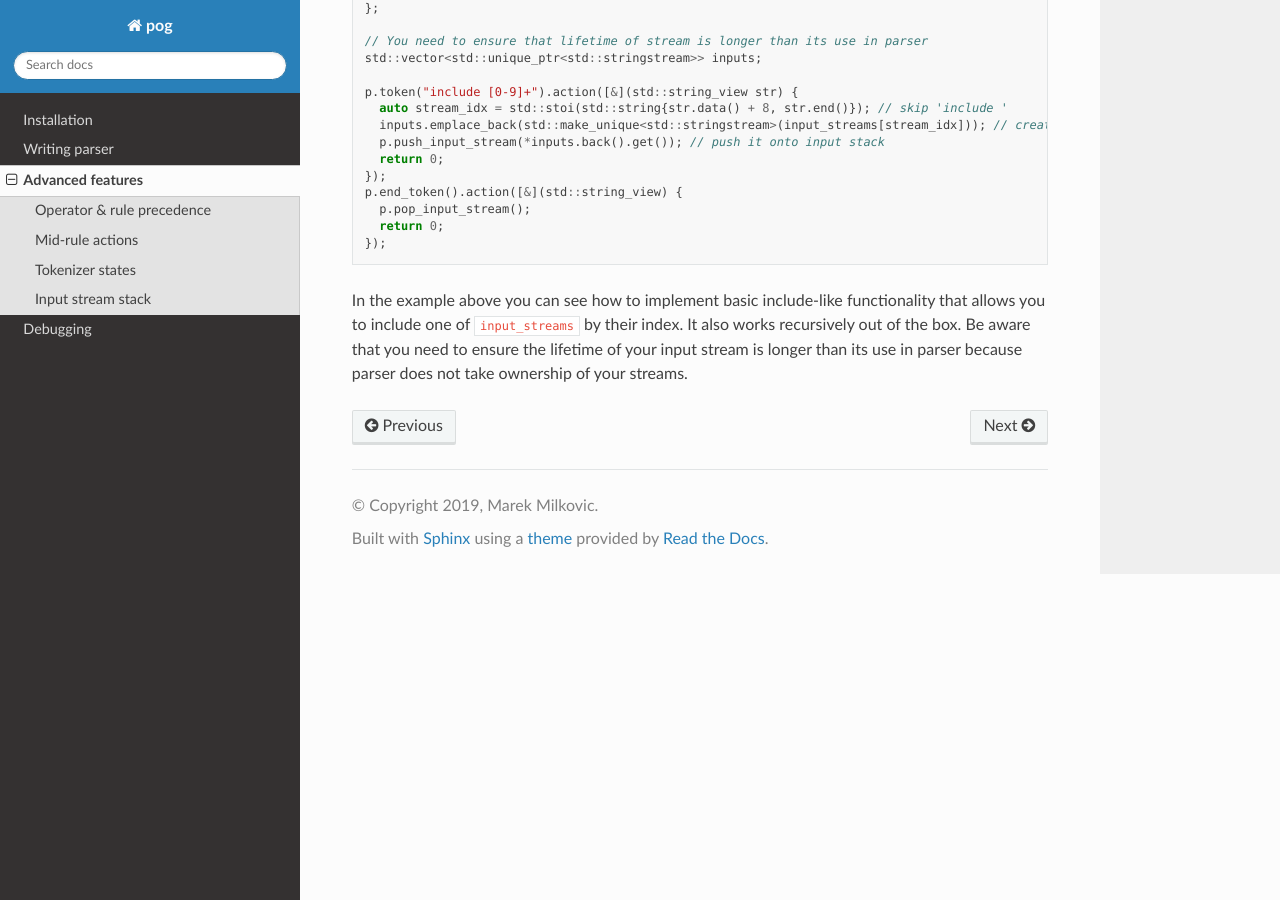
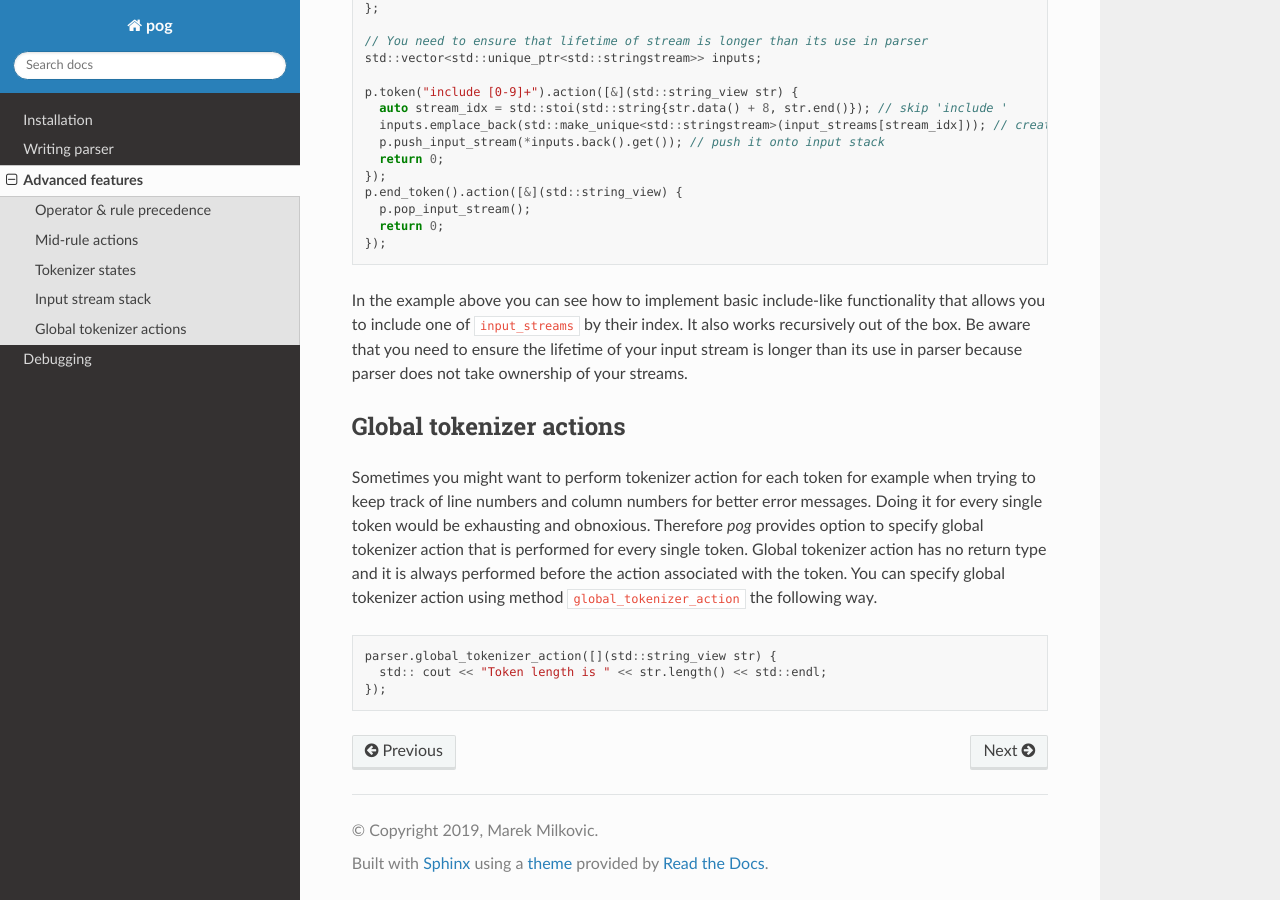
Before and after one commit to metthal/pog, a Sphinx documentation site: the page built from docs/advanced.rst, in a window 1280 px wide and 900 px high, scrolled down 4166 px. Built offline with Sphinx 7.4.7 and the Read the Docs theme 2.0.0, drawn with Linux system fonts in a browser that asks for light colours.

Commit message:
Added support for global tokenizer actions

```diff
--- a/CHANGELOG.md
+++ b/CHANGELOG.md
@@ -1,4 +1,8 @@
 # dev
+
+* Added support for global tokenizer actions
+
+# v0.4.0 (2019-09-28)
 
 * Fixed calulcation of includes and lookback relations when there are more instances of the same symbol inspected
 * Added option to define `POG_DEBUG` to print debugging messages from parser adn tokenizer
--- a/docs/advanced.rst
+++ b/docs/advanced.rst
@@ -182,3 +182,16 @@ This can be useful for implementing things like ``include`` of another file.
 
 In the example above you can see how to implement basic include-like functionality that allows you to include one of ``input_streams`` by their index. It also works recursively out of the box.
 Be aware that you need to ensure the lifetime of your input stream is longer than its use in parser because parser does not take ownership of your streams.
+
+Global tokenizer actions
+========================
+
+Sometimes you might want to perform tokenizer action for each token for example when trying to keep track of line numbers and column numbers for better error messages. Doing it for every single
+token would be exhausting and obnoxious. Therefore `pog` provides option to specify global tokenizer action that is performed for every single token. Global tokenizer action has no return
+type and it is always performed before the action associated with the token. You can specify global tokenizer action using method ``global_tokenizer_action`` the following way.
+
+.. code-block:: cpp
+
+  parser.global_tokenizer_action([](std::string_view str) {
+    std:: cout << "Token length is " << str.length() << std::endl;
+  });
```
Also changed, not shown: 4 other files.
